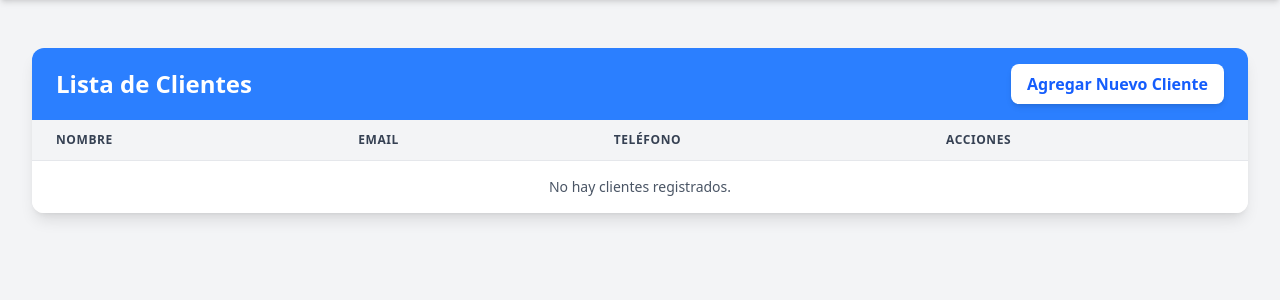
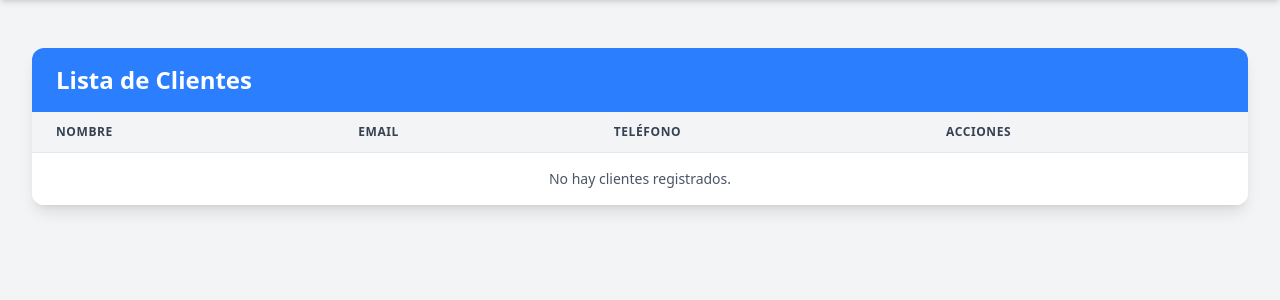
Before and after one commit to ulysses-ck/ifts-pp4-proyecto-integrador, a Django app: page /client/list/ in a window 1280 px wide. Shown: the part 64-364 px from the top of the page. Run offline with Django 5.2, Linux system fonts and the light colour scheme; data that the repository does not hold is empty; style sheets or scripts are compiled from the project's sources; some libraries are stand-ins or nearby versions.

Commit message:
chore: remove create-client  reverse url

```diff
--- a/apps/client/templates/list-client.html
+++ b/apps/client/templates/list-client.html
@@ -6,10 +6,6 @@
         <!-- Header -->
         <div class="bg-blue-500 px-6 py-4 flex justify-between items-center">
             <h2 class="text-2xl font-bold text-white">Lista de Clientes</h2>
-            <a href="{% url 'client:create_client' %}"
-               class="bg-white hover:bg-gray-100 text-blue-600 font-semibold py-2 px-4 rounded-lg shadow-md transition duration-300 ease-in-out">
-                Agregar Nuevo Cliente
-            </a>
         </div>
 
         <!-- Table -->
```
